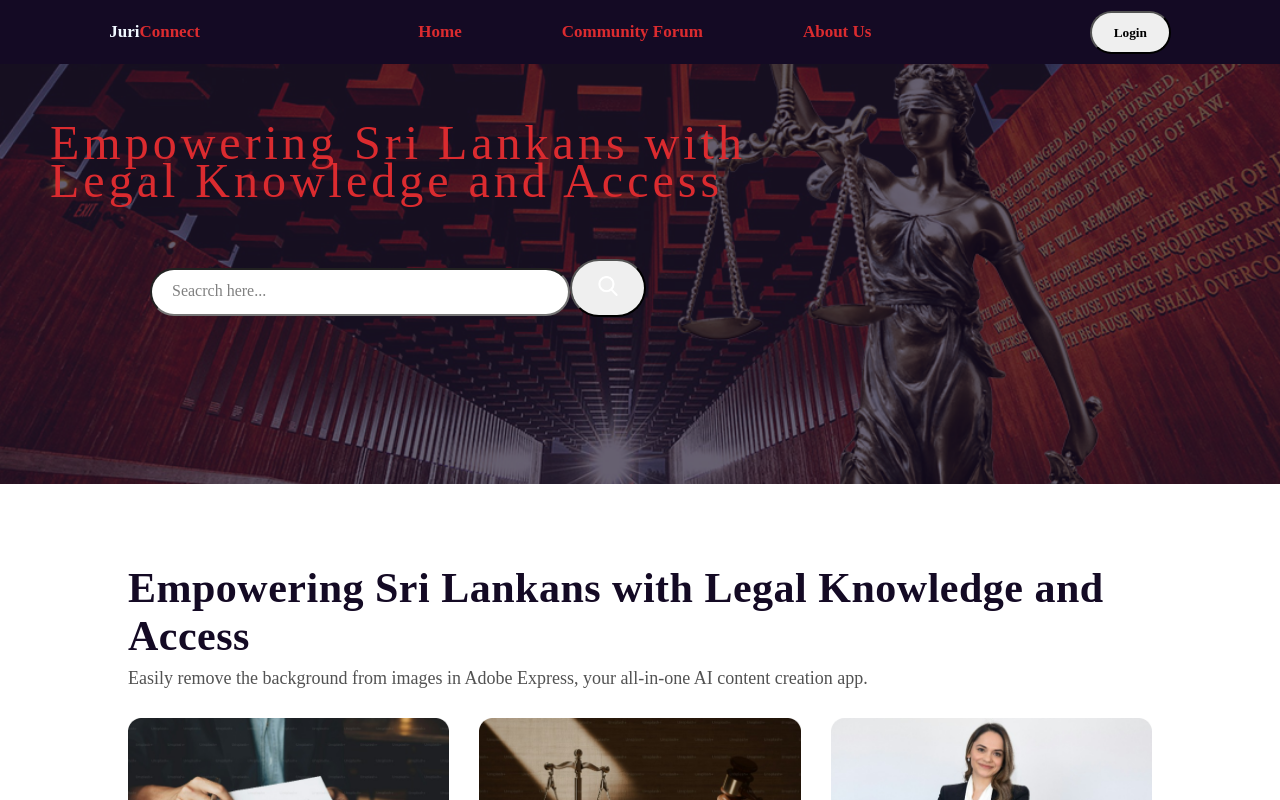
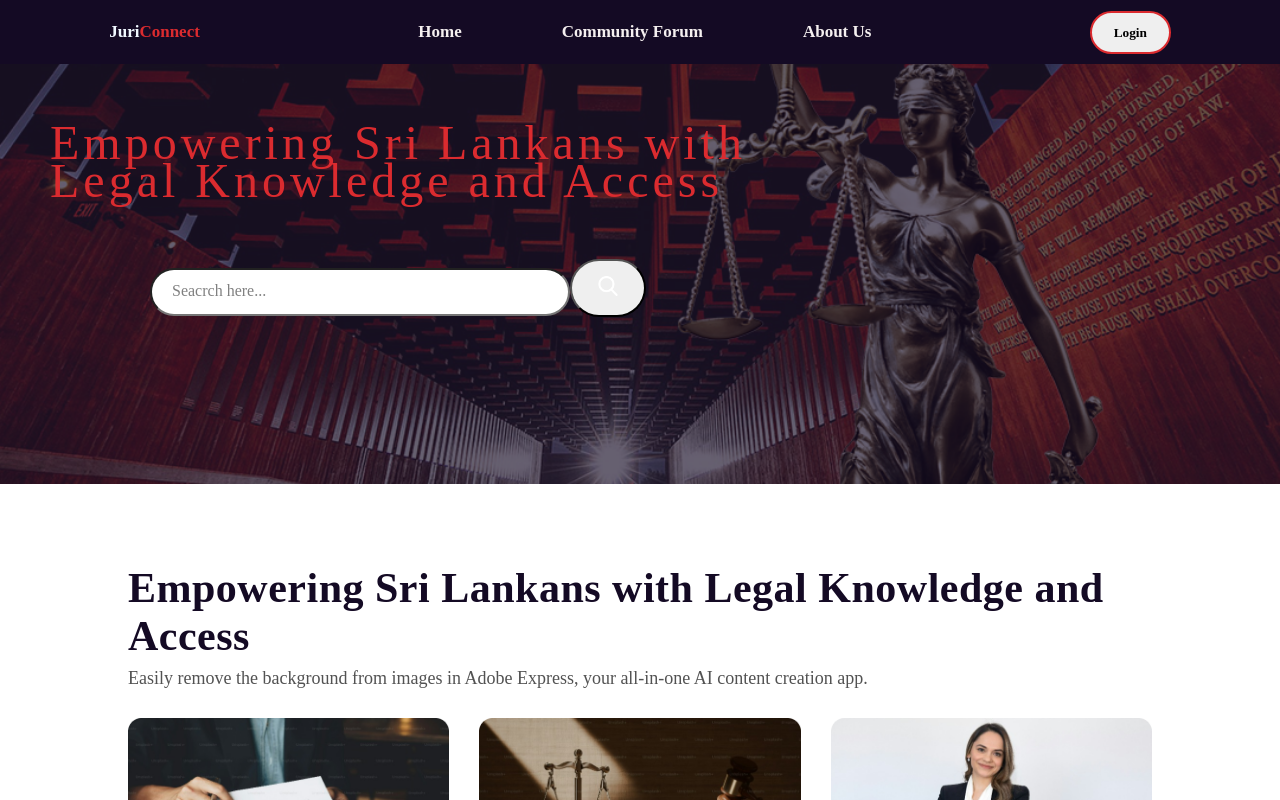
Before and after one commit to Tharindu-Lakmal/Juris-Connect, a React (Vite) app in the folder juris-connect/: page / in a window 1280 px wide. Shown: the top 800 px of the page. Built offline with nearby package versions, Linux system fonts and the light colour scheme.

Commit message:
add hover to navigation bar

```diff
--- a/juris-connect/src/components/Header/Navbar.css
+++ b/juris-connect/src/components/Header/Navbar.css
@@ -14,9 +14,13 @@ li {
 }
 .nav a {
     text-decoration: none;
-    color: #DB2B2F;
+    color: #f5f0f0;
     font-weight: bold;
 
+}
+
+.nav li :hover {
+    color: #DB2B2F;
 }
 .nav {
     display: flex;
@@ -26,10 +30,13 @@ li {
     background: #140A24;
 }
 .nav_brand span {
-    color: aliceblue;
+    color: #DB2B2F;
+    font-weight: bold;
 }
 .nav_brand {
     text-transform: none;
+    color: aliceblue;
+    font-weight: bold;
 
 
 
@@ -77,8 +84,16 @@ li {
     width: 81px;
     gap: 10px;
     font-weight: bold;
+    border: 2px solid;
+    border-color: #DB2B2F;
+
+
+
+
 
 }
+
+
 .nav_active {
     transform: translateX(0);
 }
--- a/juris-connect/src/components/Header/Navbar.jsx
+++ b/juris-connect/src/components/Header/Navbar.jsx
@@ -13,7 +13,7 @@ function Navbar() {
 
     return (
         <nav className="nav">
-            <a href="#" className="nav_brand"><span>Juri</span>Connect</a>
+            <div className="nav_brand">Juri<span>Connect</span></div>
             <ul className={active}>
                 <li className="nav_item"><a href="Home" className="nav_link">Home</a></li>
                 <li className="nav_item"><a href="Legalcon" className="nav_link">Community Forum</a></li>
```
